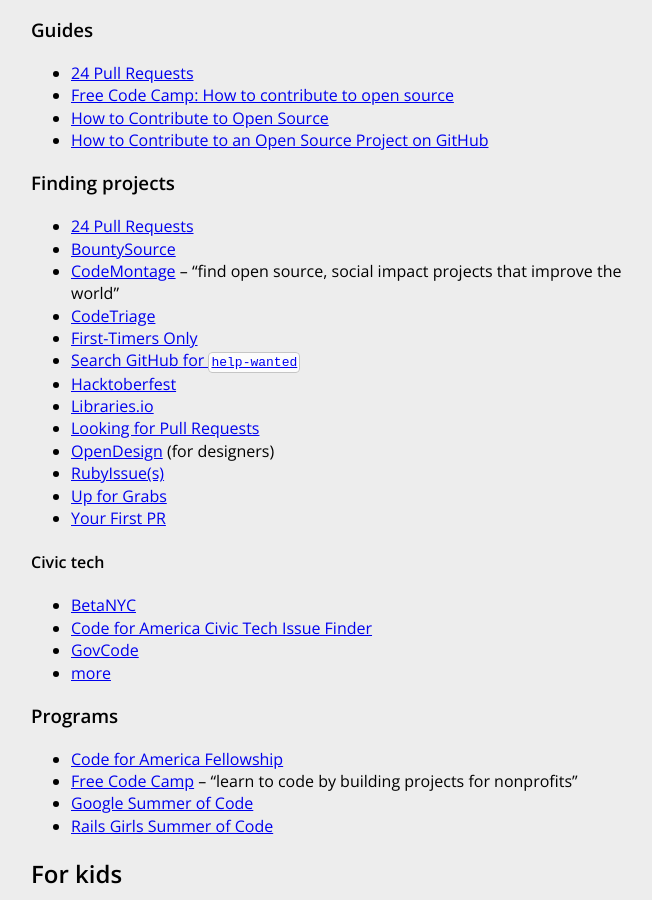
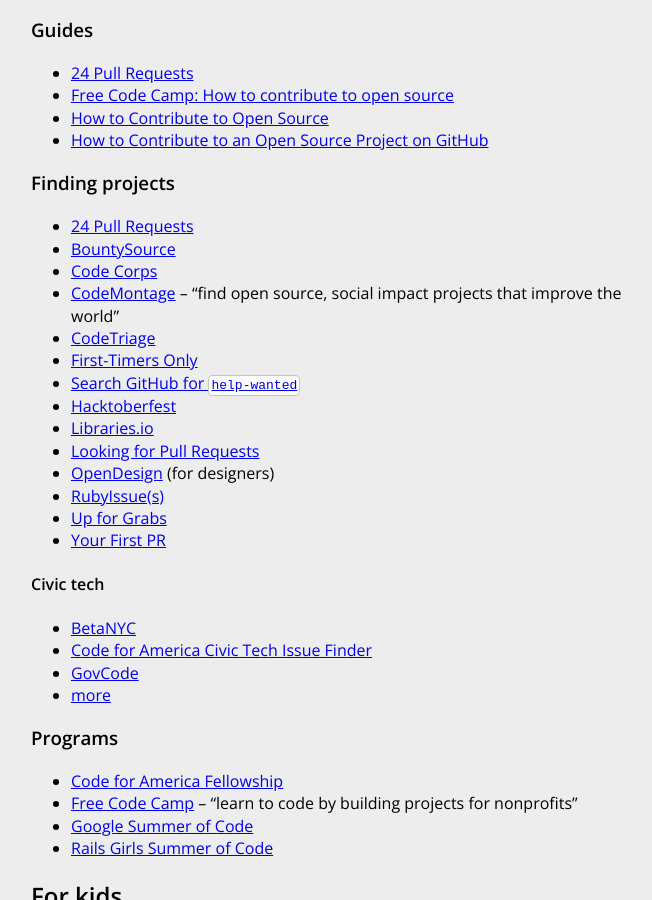
Before and after one commit to HackerHours/hackerhours.org, a Jekyll site: the page built from resources.md, in a window 1280 px wide and 900 px high, scrolled down 2874 px. Shown: the whole window, without its empty margins (289-941 px from the left). Built offline with Jekyll 4.4.1, drawn with Linux system fonts in a browser that asks for light colours; comment, search, counter and statistics services are not loaded.

Commit message:
link to Code Corps

```diff
--- a/resources.md
+++ b/resources.md
@@ -120,6 +120,7 @@
 
 * [24 Pull Requests](http://24pullrequests.com/)
 * [BountySource](https://www.bountysource.com/)
+* [Code Corps](https://www.codecorps.org/)
 * [CodeMontage](http://codemontage.com/) – "find open source, social impact projects that improve the world"
 * [CodeTriage](http://www.codetriage.com/)
 * [First-Timers Only](https://twitter.com/first_tmrs_only)
```
